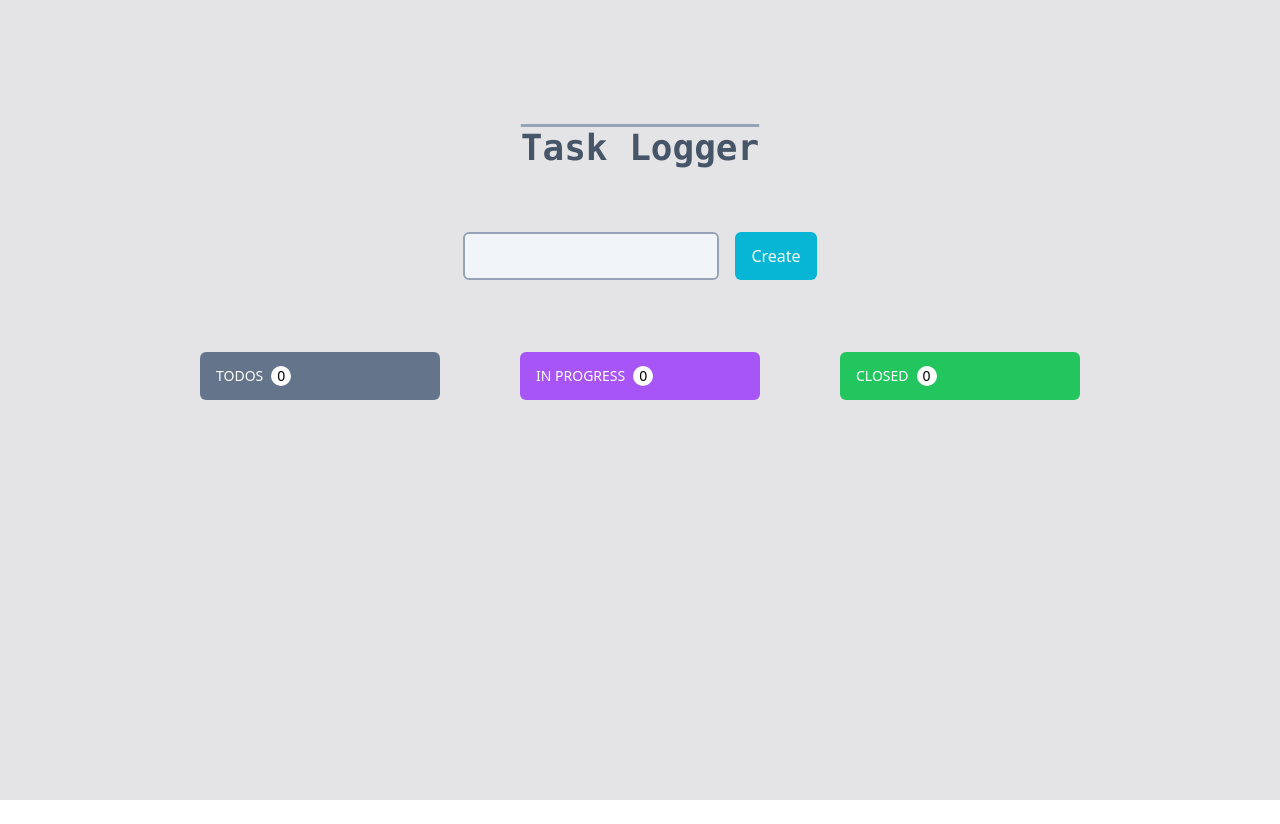
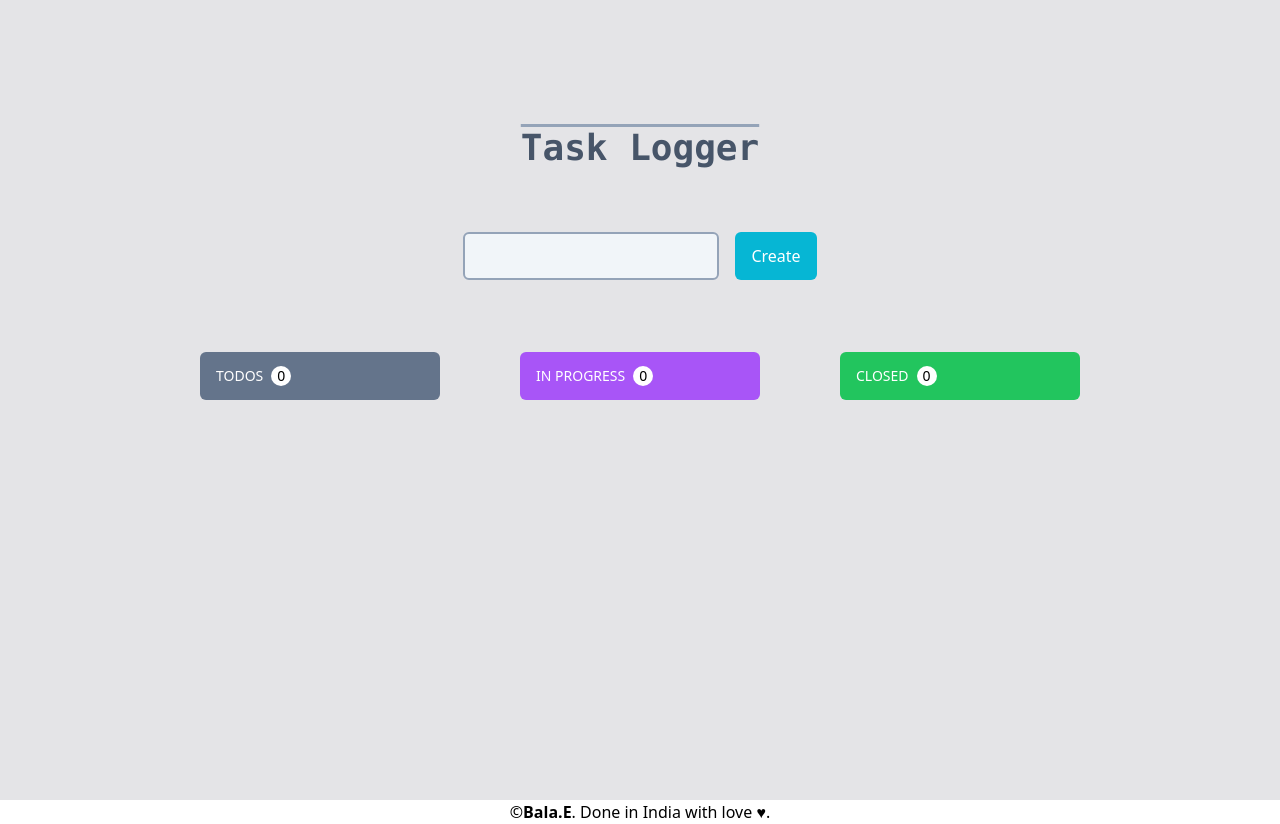
Before and after one commit to SivaSurender/DragNDrop, a React (Vite) app: page / in a window 1280 px wide. Before the commit the page ends 800 px from the top, so only its background shows below. Built offline with nearby package versions, Linux system fonts and the light colour scheme.

Commit message:
Update App.jsx

```diff
--- a/src/App.jsx
+++ b/src/App.jsx
@@ -28,6 +28,23 @@ export default function App() {
         <CreateTasks tasks={tasks} setTasks={setTasks} />
         <ListTasks tasks={tasks} setTasks={setTasks} />
       </div>
+       <p
+          style={{
+            marginTop: "auto",
+            textAlign: "center",
+            color: "var(--color-light--1)",
+          }}
+        >
+          &copy;
+          <a
+            className="twitter-link cursor-pointer"
+            target="_blank"
+            href="https://my-portfolio-bala.vercel.app/"
+          >
+            <b>Bala.E</b>
+          </a>
+          . Done in India with love ♥.
+        </p>
     </DndProvider>
   );
 }
```
